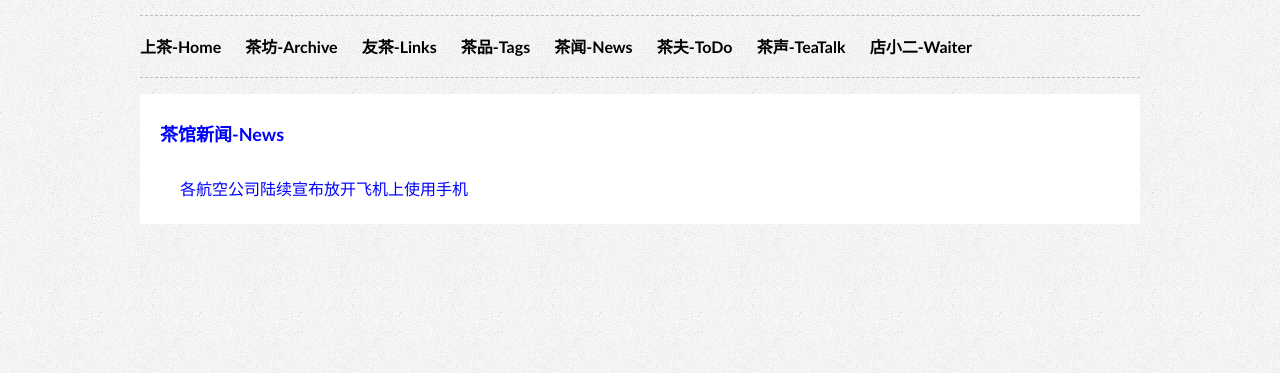
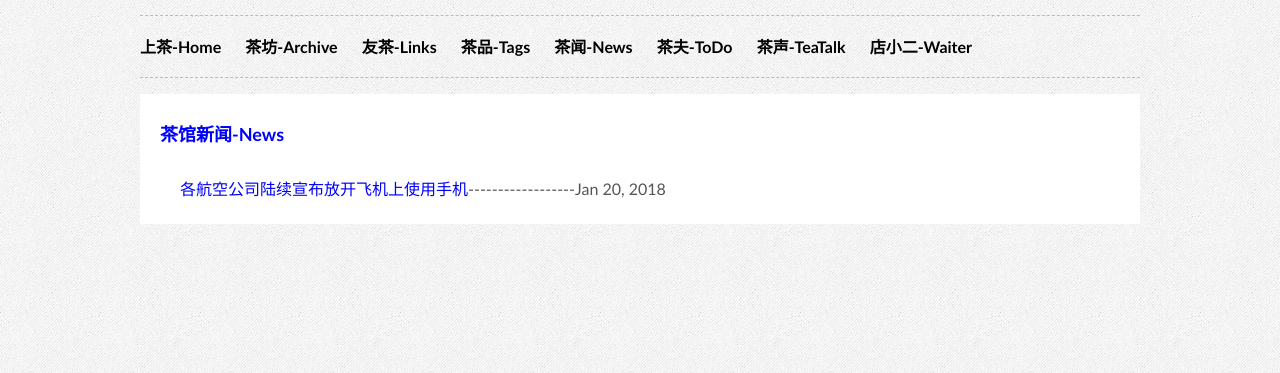
Before and after one commit to fk1091889767/tanwubin.github.io, a Jekyll site: the page built from market.html, in a window 1280 px wide. Shown: the top 373 px of the page. Built offline with Jekyll 4.4.1, drawn with Linux system fonts in a browser that asks for light colours; comment, search, counter and statistics services are not loaded.

```diff
--- a/market.html
+++ b/market.html
@@ -9,7 +9,7 @@ permalink: /market/
 <!-- <a name="{{ tag | first }}"><h2>{{ tag | first }}</h2></a> -->
     <ul  class="unstyled">
     {% for post in tag.last %}
-      <li><a href="{{ post.url }}">{{ post.title }}</a></li>
+      <li><a href="{{ post.url }}">{{ post.title }}</a>------------------{{ post.date | date: "%b %d, %Y" }}</li>
     {% endfor %}
     </ul>
 {% endif %}
```
